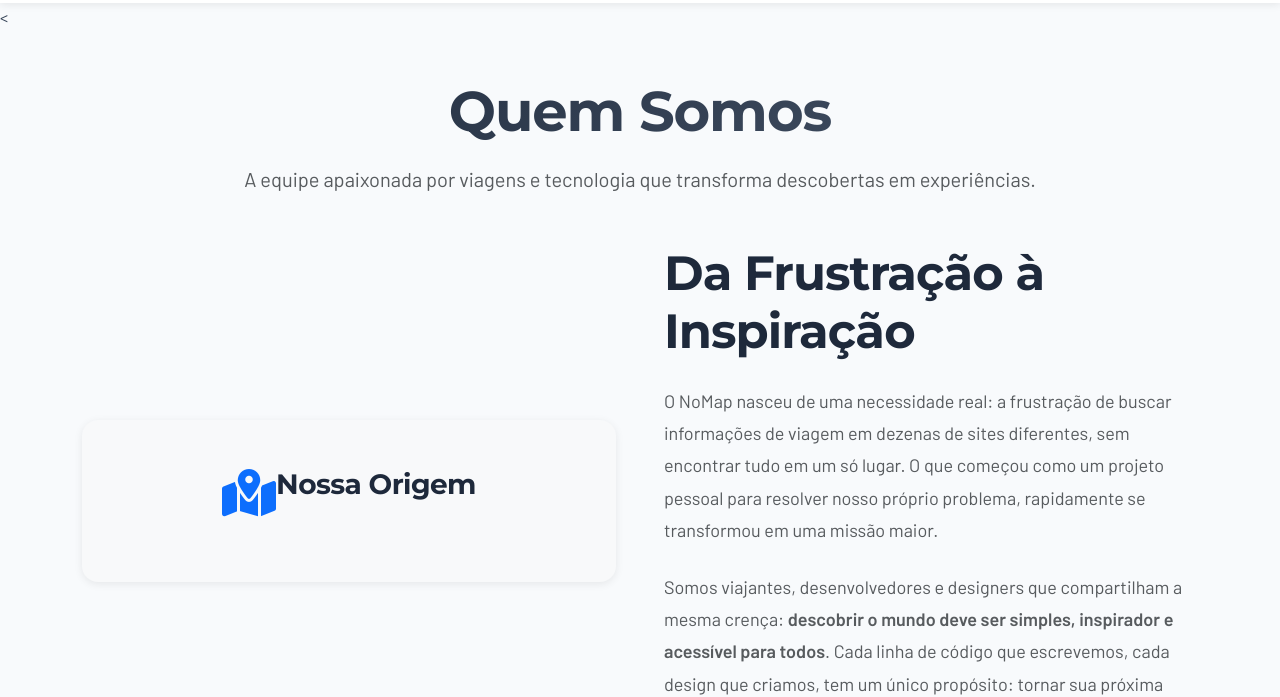
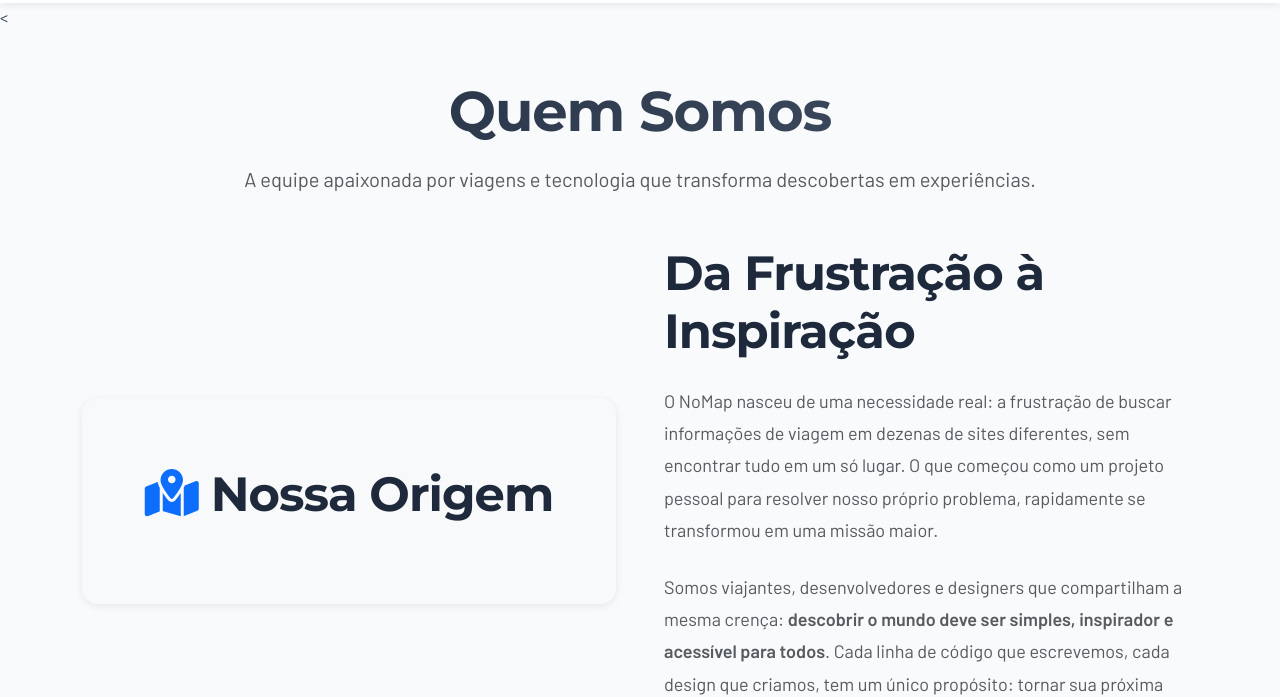
Before and after one commit to dedeusgui/ProjetoViagens, a plain HTML site: page about.html in a window 1280 px wide. Shown: the part 112-809 px from the top of the page. Drawn offline with nearby package versions, Linux system fonts and the light colour scheme.

Commit message:
ajustes de espaçamento

```diff
--- a/css/style.css
+++ b/css/style.css
@@ -767,6 +767,15 @@ header.scrolled {
   border-radius: var(--border-radius-lg);
   overflow: hidden;
 }
+.vision-image i,
+.story-image i {
+  margin-right: var(--spacing-sm);
+}
+.vision-image h4,
+.story-image h4 {
+  font-size: 3em;
+  margin-top: var(--spacing-md);
+}
 
 .vision-image:hover,
 .story-image:hover {
```
